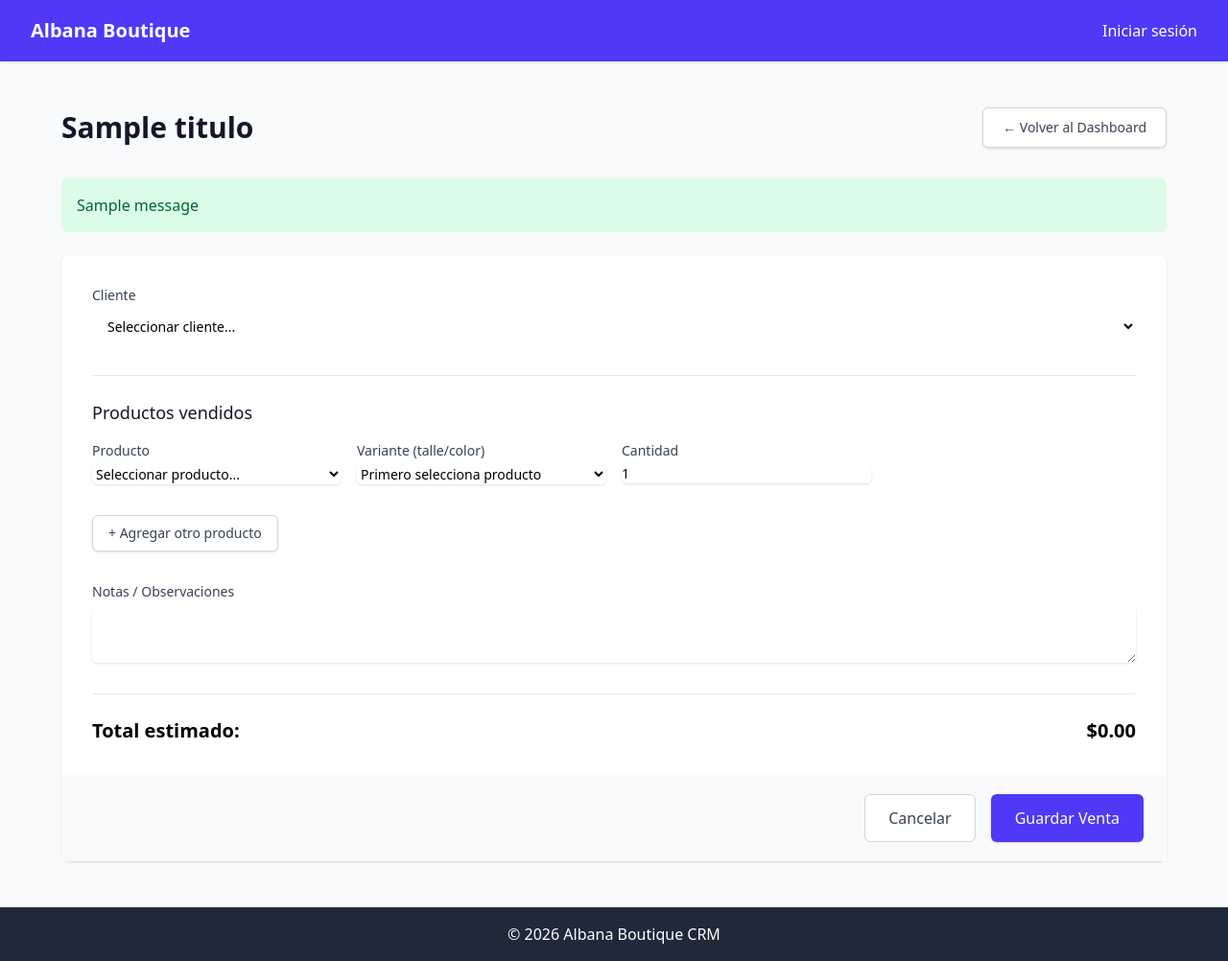
After one commit to CitosLeonel/erp-albana-boutique, a Django app: template core/templates/ventas/nueva_venta.html in a window 1280 px wide. The commit adds this page. Shown: the whole page at 96% size. Run offline with Django 5.2, Linux system fonts and the light colour scheme; the template is opened without the code that fills it: most values are stand-ins (such as "Sample title", 1, 10 or a date in 2020); one stand-in notice (Sample message) is shown; style sheets or scripts are compiled from the project's sources; some libraries are stand-ins or nearby versions.

Commit message:
Agregando dashboard y nueva_venta

```diff
--- a/config/urls.py
+++ b/config/urls.py
@@ -2,6 +2,7 @@ from django.contrib import admin
 from django.urls import path
 from django.contrib.auth import views as auth_views   # Para login/logout por defecto de Django
 from core.views import dashboard                      # Importamos la vista dashboard que creamos
+from core.views import dashboard, nueva_venta
 
 urlpatterns = [
     path('admin/', admin.site.urls),
@@ -15,4 +16,7 @@ urlpatterns = [
 
     # Opcional: si más adelante agregamos reset de password u otras auth views
     # path('accounts/password_reset/', auth_views.PasswordResetView.as_view(), name='password_reset'),
+
+    path('', dashboard, name='dashboard'),
+    path('nueva-venta/', nueva_venta, name='nueva_venta'),
 ]
--- /dev/null
+++ b/core/templates/ventas/nueva_venta.html
@@ -0,0 +1,139 @@
+{% extends 'base.html' %}
+
+{% block title %}{{ titulo }}{% endblock %}
+
+{% block content %}
+<div class="px-4 py-6 sm:px-6 lg:px-8">
+    <div class="flex items-center justify-between mb-8">
+        <h1 class="text-3xl font-bold text-gray-900">{{ titulo }}</h1>
+        <a href="{% url 'dashboard' %}"
+           class="inline-flex items-center px-5 py-2.5 border border-gray-300 shadow-sm text-sm font-medium rounded-md text-gray-700 bg-white hover:bg-gray-50">
+            ← Volver al Dashboard
+        </a>
+    </div>
+
+    <!-- Mensajes -->
+    {% if messages %}
+        <div class="mb-6">
+            {% for message in messages %}
+                <div class="p-4 rounded-md {% if message.tags == 'success' %}bg-green-100 text-green-800{% else %}bg-red-100 text-red-800{% endif %}">
+                    {{ message }}
+                </div>
+            {% endfor %}
+        </div>
+    {% endif %}
+
+    <form method="post" class="bg-white shadow sm:rounded-lg">
+        {% csrf_token %}
+
+        <div class="px-4 py-6 sm:p-8 space-y-8">
+            <!-- Selección de cliente -->
+            <div>
+                <label for="cliente" class="block text-sm font-medium text-gray-700">Cliente</label>
+                <select id="cliente" name="cliente" required class="mt-1 block w-full pl-3 pr-10 py-2 text-base border-gray-300 focus:outline-none focus:ring-indigo-500 focus:border-indigo-500 sm:text-sm rounded-md">
+                    <option value="">Seleccionar cliente...</option>
+                    {% for cliente in clientes %}
+                        <option value="{{ cliente.id }}">{{ cliente.nombre }} - {{ cliente.telefono }}</option>
+                    {% endfor %}
+                </select>
+            </div>
+
+            <!-- Líneas de productos (por ahora 1 línea fija, luego agregaremos más) -->
+            <div class="border-t border-gray-200 pt-6">
+                <h3 class="text-lg font-medium text-gray-900 mb-4">Productos vendidos</h3>
+
+                <!-- Línea 1 (índice 0) -->
+                <div class="grid grid-cols-1 md:grid-cols-4 gap-4 mb-4 producto-linea" data-index="0">
+                    <div>
+                        <label class="block text-sm font-medium text-gray-700">Producto</label>
+                        <select name="producto_0" class="producto-select mt-1 block w-full border-gray-300 rounded-md shadow-sm focus:ring-indigo-500 focus:border-indigo-500 sm:text-sm">
+                            <option value="">Seleccionar producto...</option>
+                            {% for producto in productos %}
+                                <option value="{{ producto.id }}">{{ producto.nombre }} - ${{ producto.precio }}</option>
+                            {% endfor %}
+                        </select>
+                    </div>
+
+                    <div>
+                        <label class="block text-sm font-medium text-gray-700">Variante (talle/color)</label>
+                        <select name="variante_0" class="variante-select mt-1 block w-full border-gray-300 rounded-md shadow-sm focus:ring-indigo-500 focus:border-indigo-500 sm:text-sm">
+                            <option value="">Primero selecciona producto</option>
+                        </select>
+                    </div>
+
+                    <div>
+                        <label class="block text-sm font-medium text-gray-700">Cantidad</label>
+                        <input type="number" name="cantidad_0" min="1" value="1" class="mt-1 block w-full border-gray-300 rounded-md shadow-sm focus:ring-indigo-500 focus:border-indigo-500 sm:text-sm">
+                    </div>
+
+                    <div class="flex items-end">
+                        <button type="button" class="remover-linea text-red-600 hover:text-red-800 hidden">
+                            Eliminar
+                        </button>
+                    </div>
+                </div>
+
+                <!-- Botón para agregar más líneas (lo haremos dinámico después) -->
+                <button type="button" id="agregar-linea" class="mt-4 inline-flex items-center px-4 py-2 border border-gray-300 shadow-sm text-sm font-medium rounded-md text-gray-700 bg-white hover:bg-gray-50">
+                    + Agregar otro producto
+                </button>
+            </div>
+
+            <!-- Notas -->
+            <div>
+                <label for="notas" class="block text-sm font-medium text-gray-700">Notas / Observaciones</label>
+                <textarea id="notas" name="notas" rows="3" class="mt-1 block w-full border-gray-300 rounded-md shadow-sm focus:ring-indigo-500 focus:border-indigo-500 sm:text-sm"></textarea>
+            </div>
+
+            <!-- Total (por ahora estático, luego dinámico) -->
+            <div class="pt-6 border-t border-gray-200">
+                <div class="flex justify-between text-xl font-bold">
+                    <span>Total estimado:</span>
+                    <span id="total-venta">$0.00</span>
+                </div>
+            </div>
+        </div>
+
+        <div class="px-4 py-5 sm:px-6 bg-gray-50 flex justify-end space-x-4">
+            <a href="{% url 'dashboard' %}" class="inline-flex items-center px-6 py-3 border border-gray-300 text-base font-medium rounded-md text-gray-700 bg-white hover:bg-gray-50">
+                Cancelar
+            </a>
+            <button type="submit" class="inline-flex items-center px-6 py-3 border border-transparent text-base font-medium rounded-md shadow-sm text-white bg-indigo-600 hover:bg-indigo-700 focus:outline-none focus:ring-2 focus:ring-offset-2 focus:ring-indigo-500">
+                Guardar Venta
+            </button>
+        </div>
+    </form>
+</div>
+
+<!-- Script básico para cargar variantes cuando se selecciona producto -->
+<script>
+document.addEventListener('DOMContentLoaded', function () {
+    const productoSelects = document.querySelectorAll('.producto-select');
+
+    productoSelects.forEach(select => {
+        select.addEventListener('change', function () {
+            const productoId = this.value;
+            const index = this.name.split('_')[1];
+            const varianteSelect = document.querySelector(`select[name="variante_${index}"]`);
+
+            if (!productoId) {
+                varianteSelect.innerHTML = '<option value="">Primero selecciona producto</option>';
+                return;
+            }
+
+            fetch(`/api/producto/${productoId}/variantes/`)  // ← Esto lo crearemos después
+                .then(response => response.json())
+                .then(data => {
+                    varianteSelect.innerHTML = '<option value="">Seleccionar variante...</option>';
+                    data.forEach(v => {
+                        const option = document.createElement('option');
+                        option.value = v.id;
+                        option.textContent = `${v.talle} - ${v.color} (stock: ${v.stock})`;
+                        varianteSelect.appendChild(option);
+                    });
+                });
+        });
+    });
+});
+</script>
+{% endblock %}
```
Also changed, not shown: core/templates/dashboard.html (+53 -19 lines), core/views.py (+79 -4 lines), core/migrations/0001_initial.py (added), db.sqlite3.
